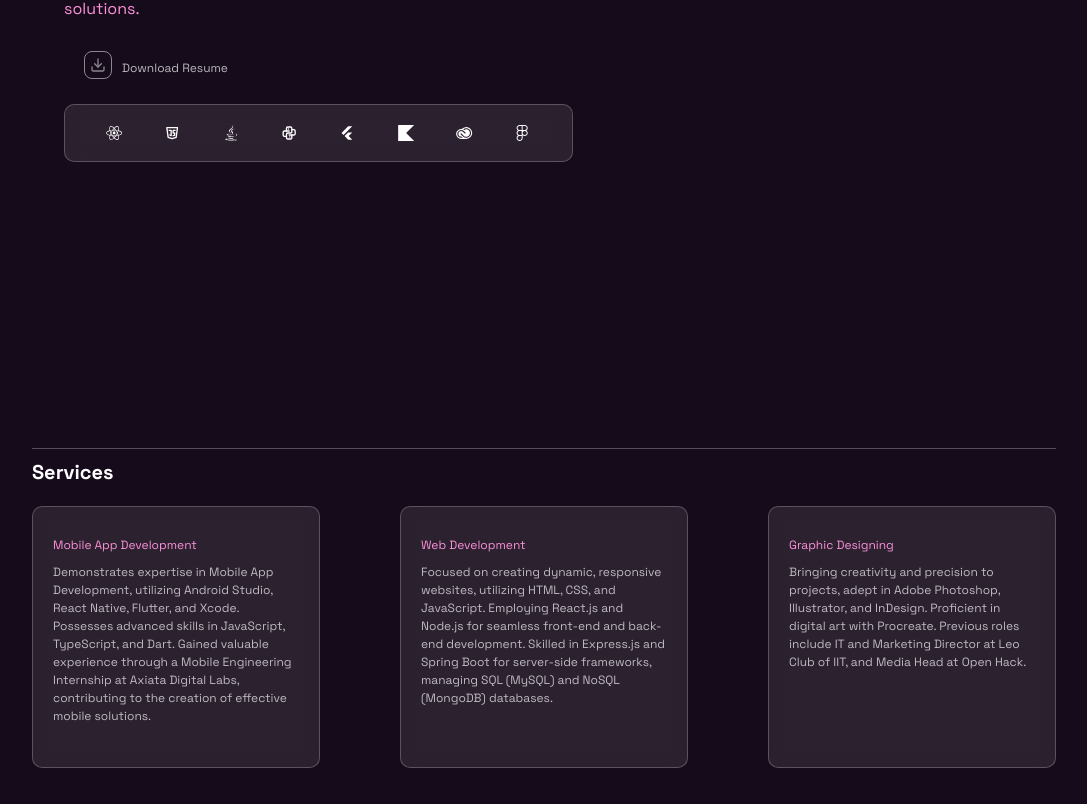
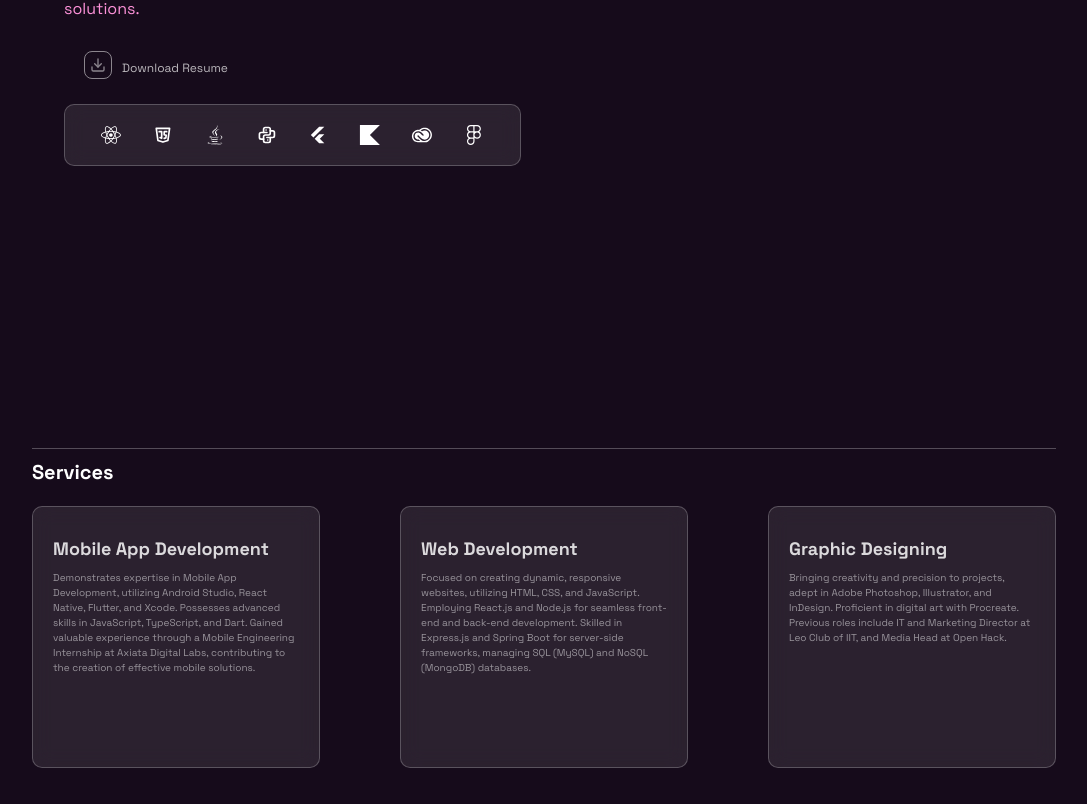
Before and after one commit to Kaveeshakavindi/Kaveesha_Portfolio, a React (Create React App) app: page / in a window 1280 px wide. Shown: the part 576-1380 px from the top of the page, without its empty margins (176-1263 px from the left). Built offline with nearby package versions, Linux system fonts and the light colour scheme.

Commit message:
fixed everything and updated resume

```diff
--- a/src/Components/GlassContainer/GlassContainer.css
+++ b/src/Components/GlassContainer/GlassContainer.css
@@ -10,7 +10,7 @@
   flex-direction: row;
   z-index: -1;
   text-align: center;
-  width: 90%;
+  width: 80%;
 
 }
 
@@ -27,9 +27,11 @@
   justify-content: center;
   align-items: center;
   text-align: center;
-
+  font-size: 20px;
 }
-
+.glass-lang-icon:hover{
+  color: red;
+}
 
 
 @media screen and (max-width: 1024px) {
@@ -40,6 +42,6 @@
 @media screen and (max-width: 1024px) {
   .glass-container{
     padding: 20px;
-    width: 100%;
+    width: 90%;
   }
 }
--- a/src/Sections/Blog/Blog.css
+++ b/src/Sections/Blog/Blog.css
@@ -3,6 +3,7 @@
   opacity: 0;
   transform: translateY(20px);
   transition: opacity 0.5s ease-out, transform 0.5s ease-out;
+
 }
 
 .blog-container.reveal{
@@ -92,9 +93,14 @@ justify-content: center;
     padding: 20px;
     border-radius: 10px;
     transition: background-color 0.3s ease;
-    width: 100%;
+    width: auto;
     justify-content: center;
     align-items: center;
+  }
+  .blog-card-container:hover{
+    background-color: rgba(33, 20, 44, 0);
+    cursor: pointer;
+    box-shadow: 0px 1px 5px #00000023;
   }
   .blog-card-img-container{
     width: 60%;
--- a/src/Sections/Service/Service.css
+++ b/src/Sections/Service/Service.css
@@ -35,24 +35,28 @@
   border-radius: 10px;
   border: solid 0.01px rgba(255, 255, 255, 0.227);
   margin-bottom: 2rem;
-  transition: transform 0.5s;
+  transition: transform 0.5s ;
   height: 100%;
 }
 
 .service-card:hover {
   transform: scale(1.1);
+  background-color: rgba(255, 131, 197, 0.103);
+  border: solid 0.01px rgb(255, 131, 197)
 }
 
 .service-title {
-  color: var(--main-var-color);
-  font-size: 12px;
+  color: rgba(255, 255, 255, 0.834);
+  font-size: 18px;
   margin: 10px 0;
   text-align: left;
+  font-weight: bold;
+
 }
 
 .service-description {
-  color: rgba(255, 255, 255, 0.698);
-  font-size: 12px;
+  color: rgba(255, 255, 255, 0.519);
+  font-size: 10px;
   text-align: left;
   line-height: 1.5;
 }
--- a/src/Sections/Work/Work.css
+++ b/src/Sections/Work/Work.css
@@ -62,6 +62,7 @@ a{
 
   box-sizing: border-box;
 }
+
 
 .work-card-image:hover {
   border: solid 2px rgba(255, 255, 255, 0.336);
```
Also changed, not shown: 1 other file (tests, documents, lock files or other folders).
